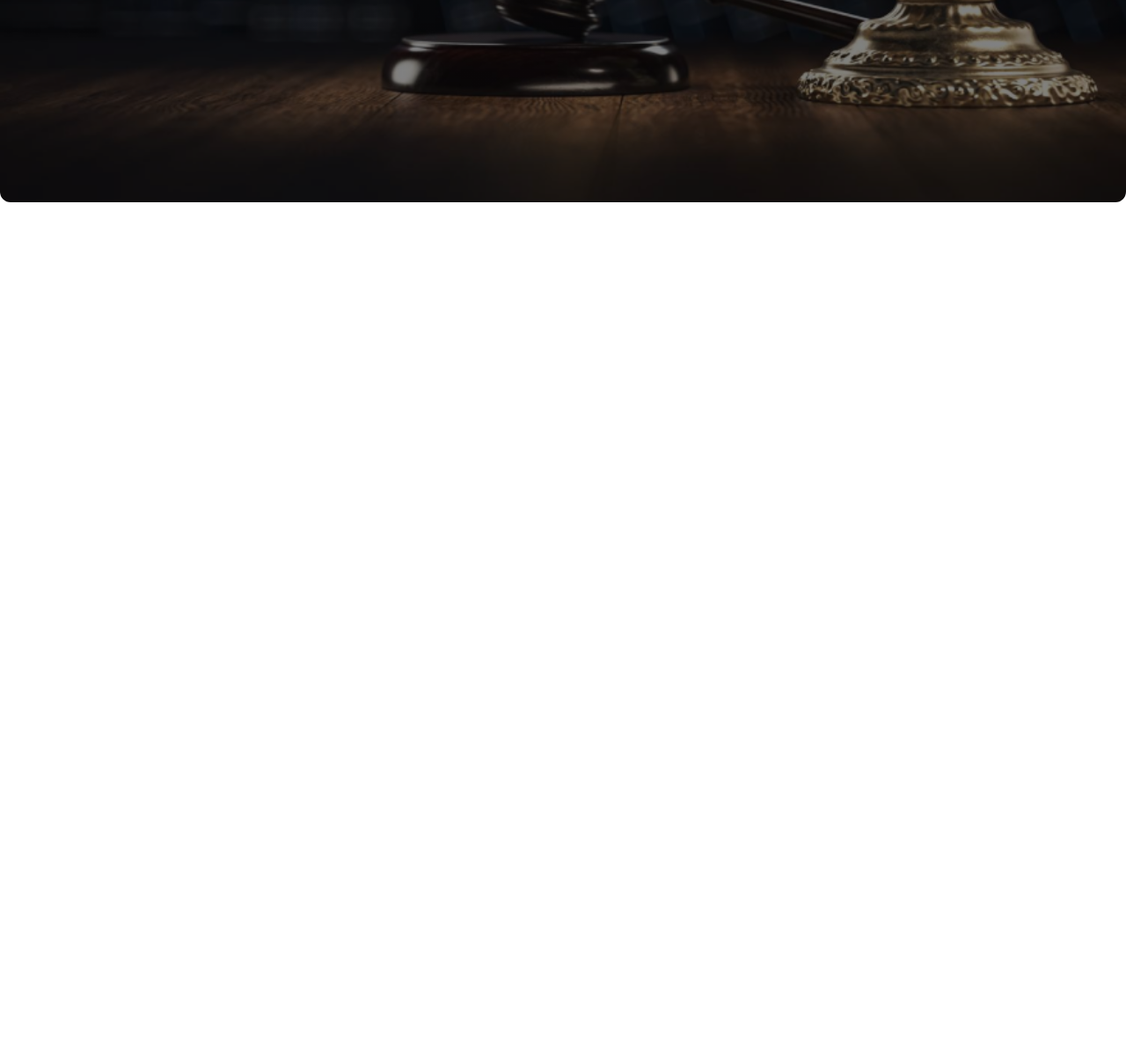
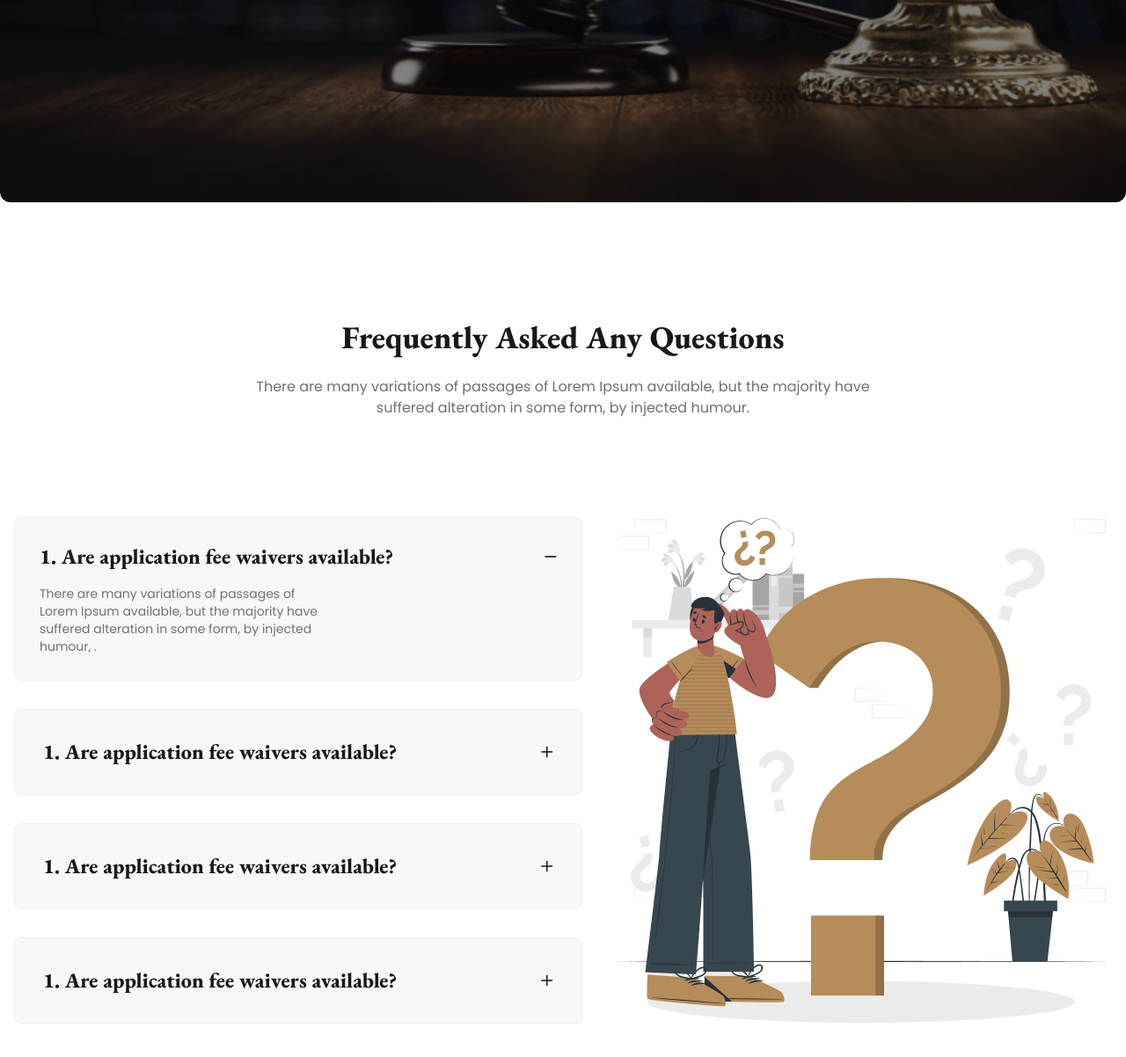
Before and after one commit to mohibuluzzal/legal-solution, a plain HTML site: page index.html in a window 1280 px wide. Shown: the part 2875-4077 px from the top of the page at 88% size. Before the commit the page ends 3111 px from the top, so only its background shows below. Drawn offline with nearby package versions, Linux system fonts and the light colour scheme.

Commit message:
added FAQ Section done

```diff
--- a/index.html
+++ b/index.html
@@ -95,7 +95,7 @@
 
     <main>
 
-      <!-- Legal Practice Area Section -->
+      <!-- Legal Practice Area Section Start-->
        <section class="md:container mx-auto">
 
         <!-- Text Content -->
@@ -211,8 +211,8 @@
           </div>
        </section>
 
-       <!-- Our Clients Say Section -->
-        <section class="md:container mx-auto"">
+       <!-- Our Clients Say Section Start-->
+        <section class="md:container mx-auto">
            <!-- Text Content -->
          <h2 class="text-4xl font-extrabold text-center garamond mt-32 mb-6">What Our Client Say</h2>
          <p class="text-[#707070] text-center poppins">There are many variations of passages of Lorem Ipsum available, but the majority have <br> suffered alteration in some form, by injected humour.</p>
@@ -310,6 +310,50 @@
 
         </section>
 
+        <!-- FAQ Section Start -->
+         <section class="md:container mx-auto">
+
+           <!-- Text Content -->
+         <h2 class="text-4xl font-extrabold text-center garamond mt-32 mb-6">Frequently Asked Any Questions</h2>
+         <p class="text-[#707070] text-center poppins">There are many variations of passages of Lorem Ipsum available, but the majority have <br> suffered alteration in some form, by injected humour.</p>
+
+          <!-- Accordion with FAQ -->
+           <div class="hero min-h-screen">
+  <div class="hero-content gap-8 flex-col lg:flex-row-reverse">
+    <img
+      src="images/faq.png"
+      class="rounded-lg "
+    />
+    <div class="space-y-8">
+     <div class="collapse collapse-plus bg-base-200 border border-base-300 p-3">
+  <input type="radio" name="my-accordion-3" checked="checked" />
+  <div class="collapse-title font-extrabold garamond text-2xl">1. Are application fee waivers available?</div>
+  <div class="collapse-content text-sm poppins text-[#707070] w-7/12">There are many variations of passages of Lorem Ipsum available, but the majority have suffered alteration in some form, by injected humour, . </div>
+</div>
+
+<div class="collapse collapse-plus bg-base-200 border border-base-300 p-4">
+  <input type="radio" name="my-accordion-3" />
+ <div class="collapse-title font-extrabold garamond text-2xl">1. Are application fee waivers available?</div>
+  <div class="collapse-content text-sm">Click on "Forgot Password" on the login page and follow the instructions sent to your email.</div>
+</div>
+
+<div class="collapse collapse-plus bg-base-200 border border-base-300 p-4">
+  <input type="radio" name="my-accordion-3" />
+  <div class="collapse-title font-extrabold garamond text-2xl">1. Are application fee waivers available?</div>
+  <div class="collapse-content text-sm">Go to "My Account" settings and select "Edit Profile" to make changes.</div>
+</div>
+<div class="collapse collapse-plus bg-base-200 border border-base-300 p-4">
+  <input type="radio" name="my-accordion-3" />
+ <div class="collapse-title font-extrabold garamond text-2xl">1. Are application fee waivers available?</div>
+  <div class="collapse-content text-sm">Go to "My Account" settings and select "Edit Profile" to make changes.</div>
+</div>
+
+    </div>
+  </div>
+</div>
+         </section>
+
+
     </main>
 
     <footer>
```
